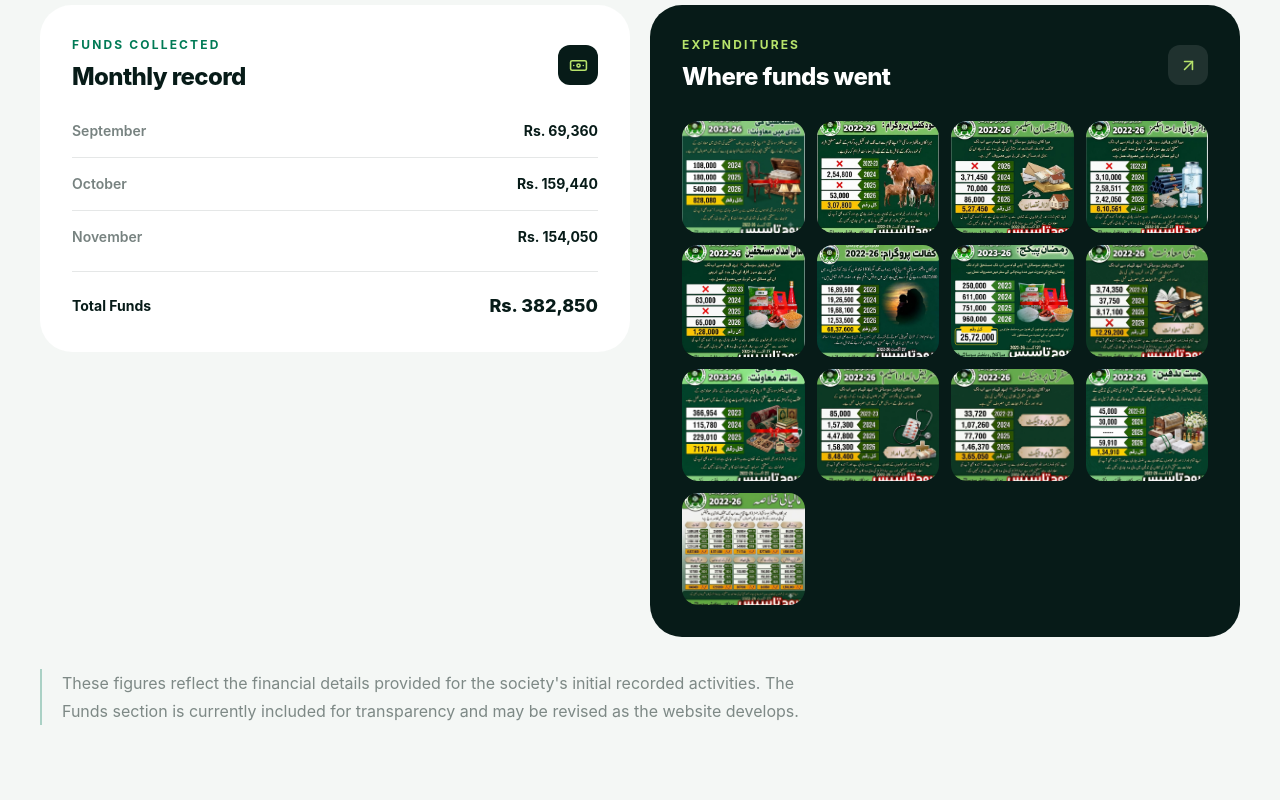
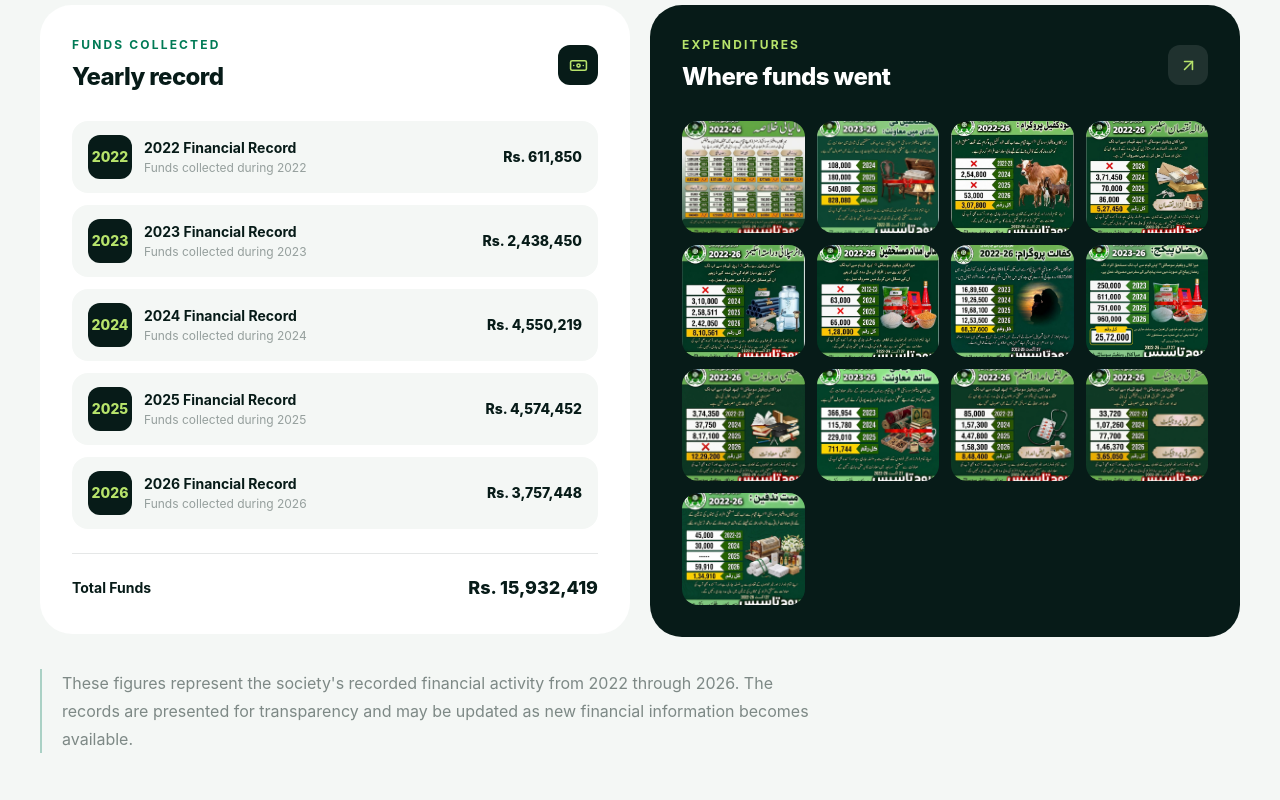
Before and after one commit to Qasim-asb/maira-kalan-welfare-society, a React (Vite) app: page / in a window 1280 px wide. Shown: the part 3600-4400 px from the top of the page. Built offline with nearby package versions, Linux system fonts and the light colour scheme.

Commit message:
Update yearly financial records

```diff
--- a/src/components/Funds.jsx
+++ b/src/components/Funds.jsx
@@ -74,24 +74,30 @@ const Funds = () => {
               <div className='flex items-center justify-between gap-4'>
                 <div>
                   <p className='text-xs font-bold uppercase tracking-[0.18em] text-emerald-700'>Funds Collected</p>
-                  <h3 className='mt-2 text-2xl font-extrabold tracking-tight'>Monthly record</h3>
+                  <h3 className='mt-2 text-2xl font-extrabold tracking-tight'>Yearly record</h3>
                 </div>
                 <div className='grid size-10 place-items-center rounded-xl bg-[#071b18] text-[#b7e36b]'>
                   <Banknote size={19} />
                 </div>
               </div>
-              <div className='mt-7 divide-y divide-[#071b18]/10'>
-                {fundDetails.map((item, i) => (
-                  <div key={i} className='flex items-center justify-between gap-4 py-4 first:pt-0 last:pb-0'>
-                    <span className='text-sm font-semibold text-[#071b18]/55'>{item.month}</span>
-                    <span className='text-sm font-bold'>{item.amount}</span>
+              <div className='mt-7 space-y-3'>
+                {fundDetails.map(item => (
+                  <div key={item.year} className='flex flex-col gap-3 rounded-2xl bg-[#f4f7f5] px-4 py-3.5 sm:flex-row sm:items-center sm:gap-4'>
+                    <div className='flex min-w-0 items-center gap-3'>
+                      <div className='grid size-11 shrink-0 place-items-center rounded-xl bg-[#071b18] text-sm font-extrabold text-[#b7e36b]'>{item.year}</div>
+                      <div className='min-w-0'>
+                        <p className='text-sm font-bold'>{item.year} Financial Record</p>
+                        <p className='mt-0.5 text-xs text-[#071b18]/40'>Funds collected during {item.year}</p>
+                      </div>
+                    </div>
+                    <span className='border-t border-[#071b18]/10 pt-3 text-sm font-extrabold sm:ml-auto sm:border-0 sm:pt-0'>{item.amount}</span>
                   </div>
                 ))}
               </div>
               <div className='mt-6 flex items-center justify-between border-t border-[#071b18]/10 pt-5'>
                 <span className='text-sm font-bold'>Total Funds</span>
                 <span className='text-lg font-extrabold'>
-                  <Counter value={382850} prefix='Rs. ' />
+                  <Counter value={15932419} prefix='Rs. ' />
                 </span>
               </div>
             </div>
@@ -122,10 +128,9 @@ const Funds = () => {
         <Reveal delay={0.1}>
           <div className='mt-8 border-l-2 border-emerald-700/30 pl-5'>
             <p className='max-w-3xl text-sm leading-7 text-[#071b18]/50 sm:text-base'>
-              These figures reflect the financial details provided for the
-              society's initial recorded activities. The Funds section is
-              currently included for transparency and may be revised as the
-              website develops.
+              These figures represent the society's recorded financial activity from
+              2022 through 2026. The records are presented for transparency and may
+              be updated as new financial information becomes available.
             </p>
           </div>
         </Reveal>
--- a/src/data/data.js
+++ b/src/data/data.js
@@ -420,12 +420,15 @@ export const formerMembers = [
 ]
 
 export const fundDetails = [
-  { month: 'September', amount: 'Rs. 69,360' },
-  { month: 'October', amount: 'Rs. 159,440' },
-  { month: 'November', amount: 'Rs. 154,050' }
+  { year: '2022', amount: 'Rs. 611,850' },
+  { year: '2023', amount: 'Rs. 2,438,450' },
+  { year: '2024', amount: 'Rs. 4,550,219' },
+  { year: '2025', amount: 'Rs. 4,574,452' },
+  { year: '2026', amount: 'Rs. 3,757,448' }
 ]
 
 export const expenditureImages = [
+  `${import.meta.env.BASE_URL}expenditures/expenditure-13.jpeg`,
   `${import.meta.env.BASE_URL}expenditures/expenditure-01.jpeg`,
   `${import.meta.env.BASE_URL}expenditures/expenditure-02.jpeg`,
   `${import.meta.env.BASE_URL}expenditures/expenditure-03.jpeg`,
@@ -437,8 +440,7 @@ export const expenditureImages = [
   `${import.meta.env.BASE_URL}expenditures/expenditure-09.jpeg`,
   `${import.meta.env.BASE_URL}expenditures/expenditure-10.jpeg`,
   `${import.meta.env.BASE_URL}expenditures/expenditure-11.jpeg`,
-  `${import.meta.env.BASE_URL}expenditures/expenditure-12.jpeg`,
-  `${import.meta.env.BASE_URL}expenditures/expenditure-13.jpeg`
+  `${import.meta.env.BASE_URL}expenditures/expenditure-12.jpeg`
 ]
 
 export const galleryItems = [
@@ -588,12 +590,6 @@ export const galleryItems = [
   },
   {
     image: `${import.meta.env.BASE_URL}gallery/azadi-09.jpeg`,
-    title: 'School Bag Support',
-    category: 'Education',
-    alt: 'Students with school bags provided through an education support activity'
-  },
-  {
-    image: `${import.meta.env.BASE_URL}gallery/azadi-10.jpeg`,
     title: 'School Bag Support',
     category: 'Education',
     alt: 'Students with school bags provided through an education support activity'
```
Also changed, not shown: public/gallery/azadi-10.jpeg (deleted).
